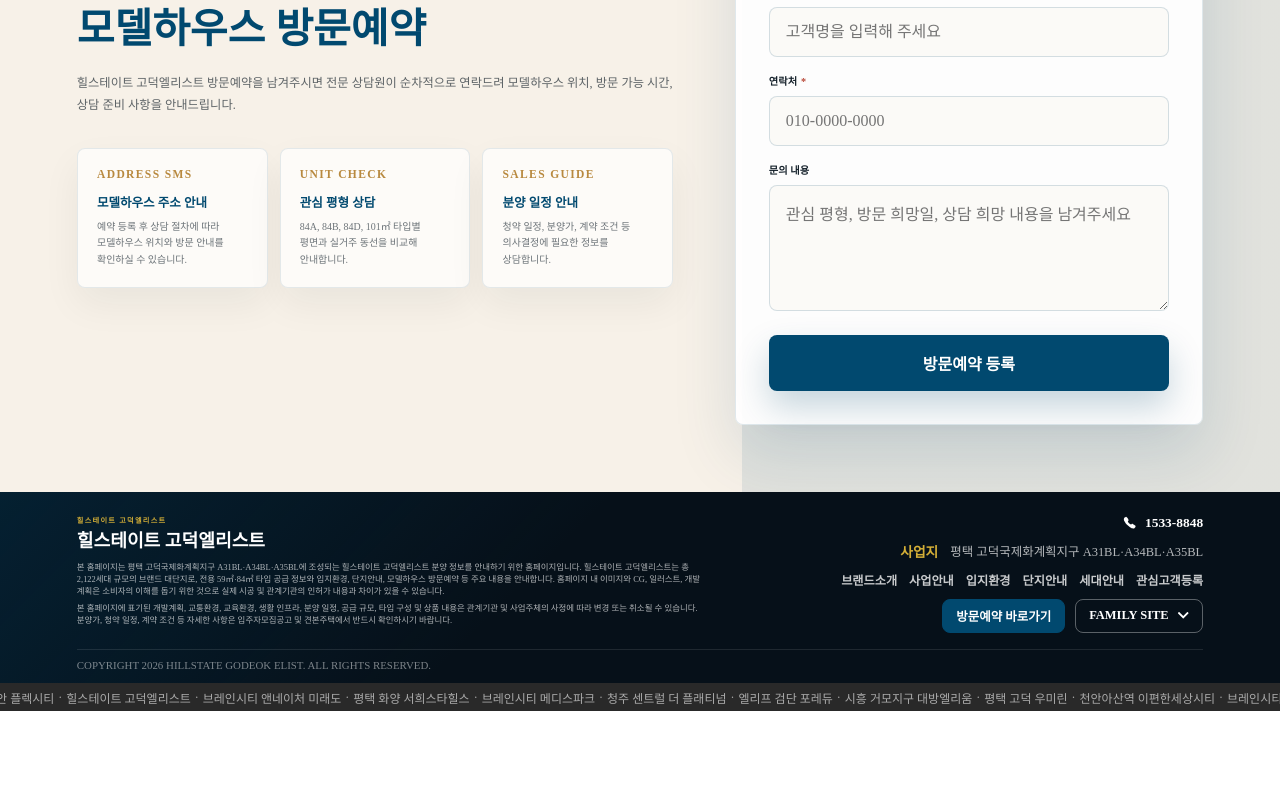
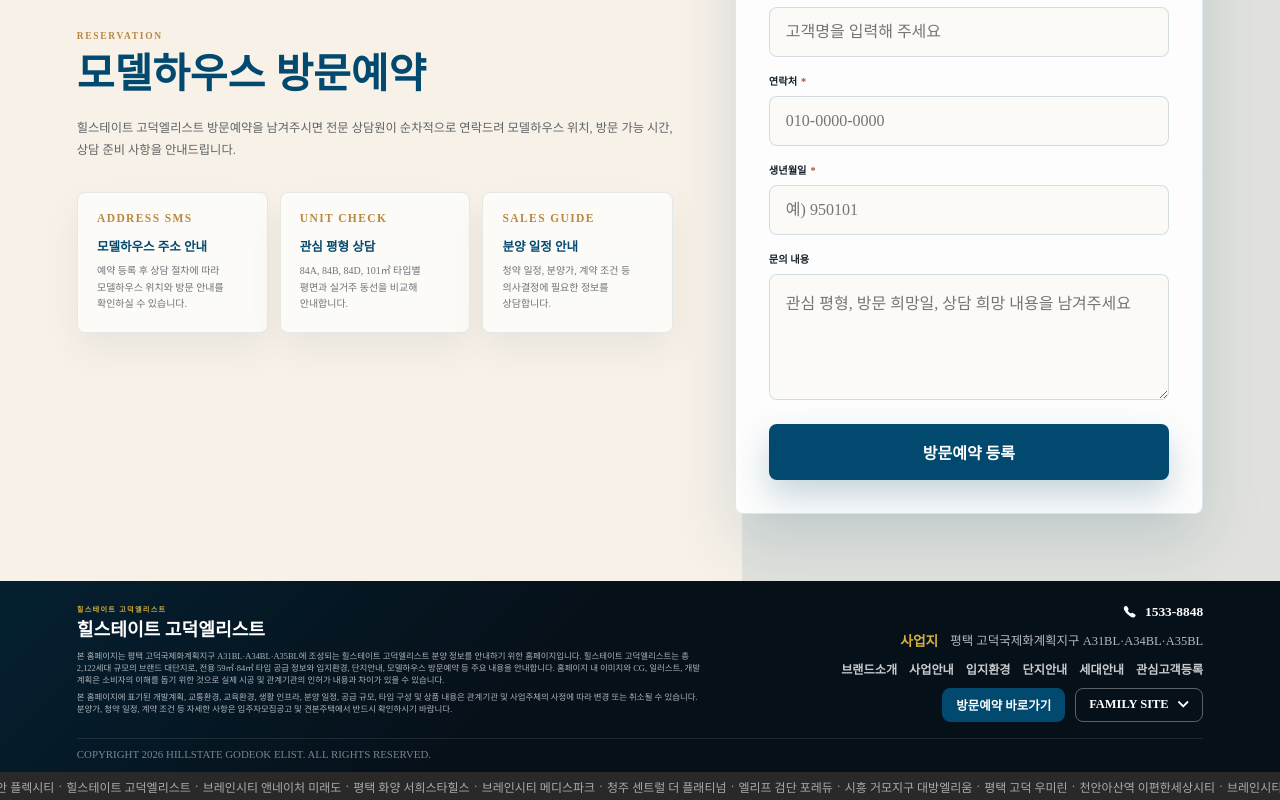
Before and after one commit to parkjihun22/Godeok-Hill-State-Renewal, a React (Create React App) app: page / in a window 1280 px wide. Shown: the part 5161-5961 px from the top of the page. Before the commit the page ends 5872 px from the top, so only its background shows below. Built offline with nearby package versions, Linux system fonts and the light colour scheme; a web font is replaced by a local one.

Commit message:
feat : 수정

```diff
--- a/src/components/ReservationSection/reservationData.js
+++ b/src/components/ReservationSection/reservationData.js
@@ -48,6 +48,19 @@
       pattern: "^01[0-9][-\\s]?[0-9]{3,4}[-\\s]?[0-9]{4}$",
       title: "예: 01012345678 또는 010-1234-5678",
     },
+
+    {
+      id: "birth",
+      name: "birth",
+      label: "생년월일",
+      type: "text",
+      placeholder: "예) 950101",
+      required: true,
+      inputMode: "numeric",
+      autoComplete: "bday",
+      pattern: "^[0-9]{6}$",
+      title: "생년월일 6자리를 입력해 주세요. (예: 950101)",
+    },
   ],
   messageField: {
     id: "message",
```
